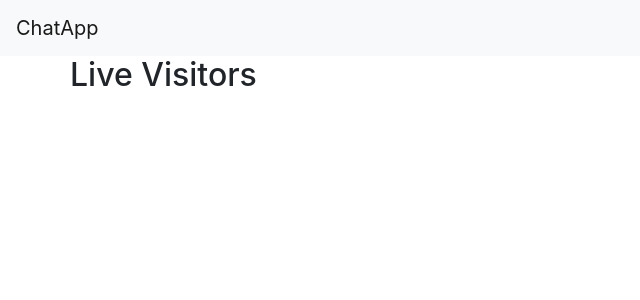
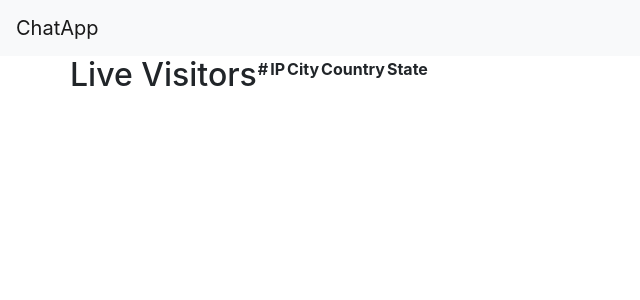
Before and after one commit to Js-Nanodegree/SocketIoReact, a React (Create React App) app: page / in a window 1280 px wide. Shown: the top 300 px of the page, without its empty margins (0-640 px from the left). Built offline with nearby package versions, Linux system fonts and the light colour scheme; the HTML template or start-up script is replaced by a standard one.

Commit message:
применение функции при рендеринге состояния как функцмя Json

```diff
--- a/src/Components/LiveVisitors.jsx
+++ b/src/Components/LiveVisitors.jsx
@@ -13,8 +13,9 @@ import React,{Component} from 'react';
 
     renderTableBody =()=> {
         const {visitors}  = this.state;
-        return visitors.map(v => {return(
+        return visitors.map((v,index) => {return(
             <tr>
+                <td>{v.index+1}</td>
                 <td>{v.ip}</td>
                 <td>{v.city}</td>
                 <td>{v.country}</td>
@@ -23,19 +24,23 @@ import React,{Component} from 'react';
         )})
     }
 
-
-
-
-
-
     render(){
          return(
              <React.Fragment>
                  <h2>Live Visitors</h2>
                  <table>
                      <thead>
-
+                        <tr>
+                            <th>#</th>
+                            <th>IP</th>
+                            <th>City</th>
+                            <th>Country</th>
+                            <th>State</th>
+                        </tr>
                      </thead>
+                     <tbody>
+                         {this.renderTableBody}
+                     </tbody>
                  </table>
              </React.Fragment>
          )
```
